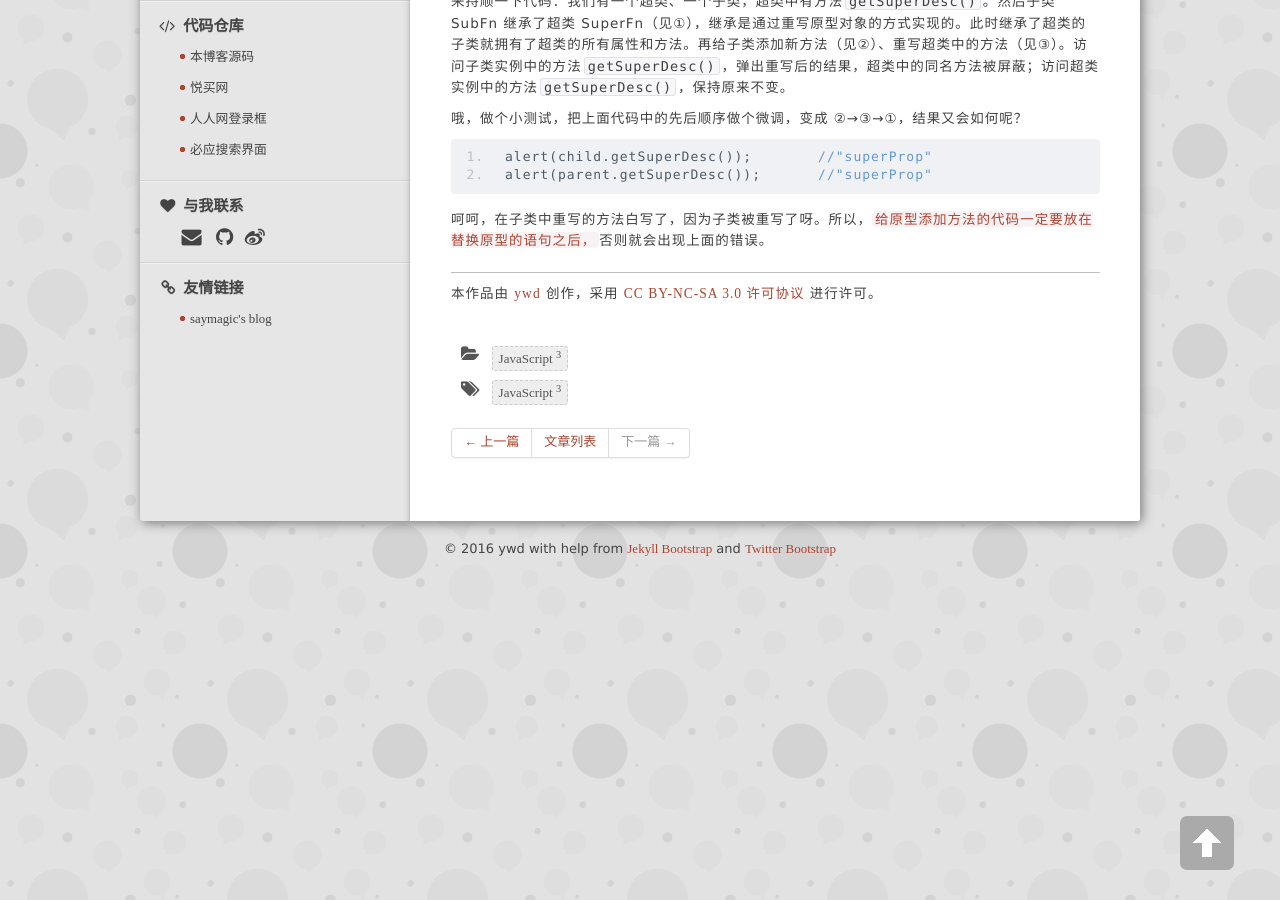
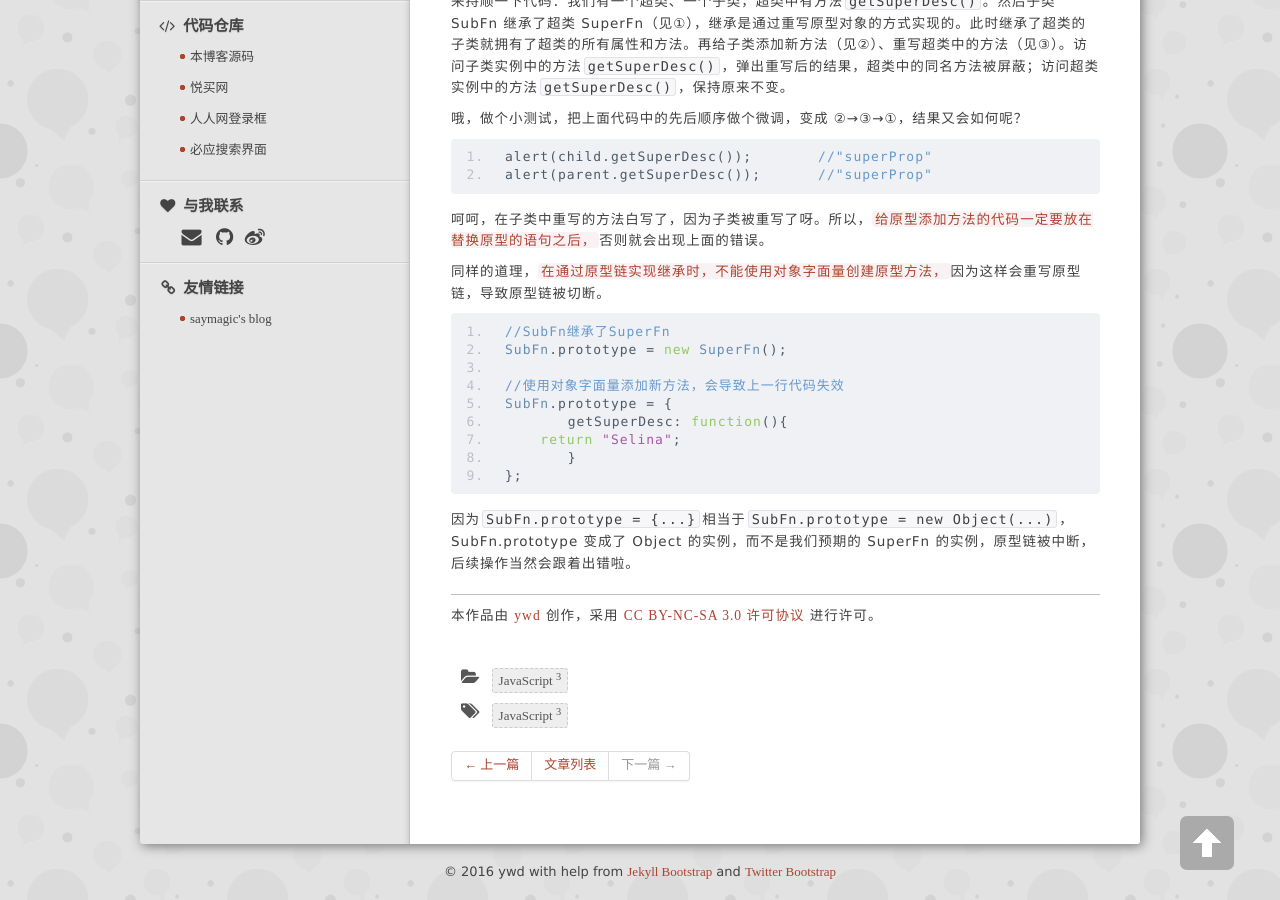
Before and after one commit to wendyppy/0-0-9.github.io, a Jekyll site: the page built from _posts/2016-07-23-inherit&prctotype-chain-in-js.md, in a window 1280 px wide and 900 px high, scrolled down 2249 px. Built offline with Jekyll 4.4.1, drawn with Linux system fonts in a browser that asks for light colours; nearby versions of some CDN libraries; library files that are not in the unit come from our copies; Markdown is read by kramdown in place of the engine named in the settings; comment, search, counter and statistics services are not loaded.

Commit message:
alter inherit

```diff
--- a/_posts/2016-07-23-inherit&prctotype-chain-in-js.md
+++ b/_posts/2016-07-23-inherit&prctotype-chain-in-js.md
@@ -94,3 +94,19 @@ alert(parent.getSuperDesc());	//"superProp"
 </pre>
 
 呵呵，在子类中重写的方法白写了，因为子类被重写了呀。所以，<span class="txt">给原型添加方法的代码一定要放在替换原型的语句之后，</span>否则就会出现上面的错误。
+
+同样的道理，<span class="txt">在通过原型链实现继承时，不能使用对象字面量创建原型方法，</span>因为这样会重写原型链，导致原型链被切断。
+
+<pre>
+//SubFn继承了SuperFn
+SubFn.prototype = new SuperFn();
+
+//使用对象字面量添加新方法，会导致上一行代码失效
+SubFn.prototype = {
+	getSuperDesc: function(){
+    return "Selina";
+	}
+};
+</pre>
+
+因为`SubFn.prototype = {...}`相当于`SubFn.prototype = new Object(...)`，SubFn.prototype 变成了 Object 的实例，而不是我们预期的 SuperFn 的实例，原型链被中断，后续操作当然会跟着出错啦。
```
